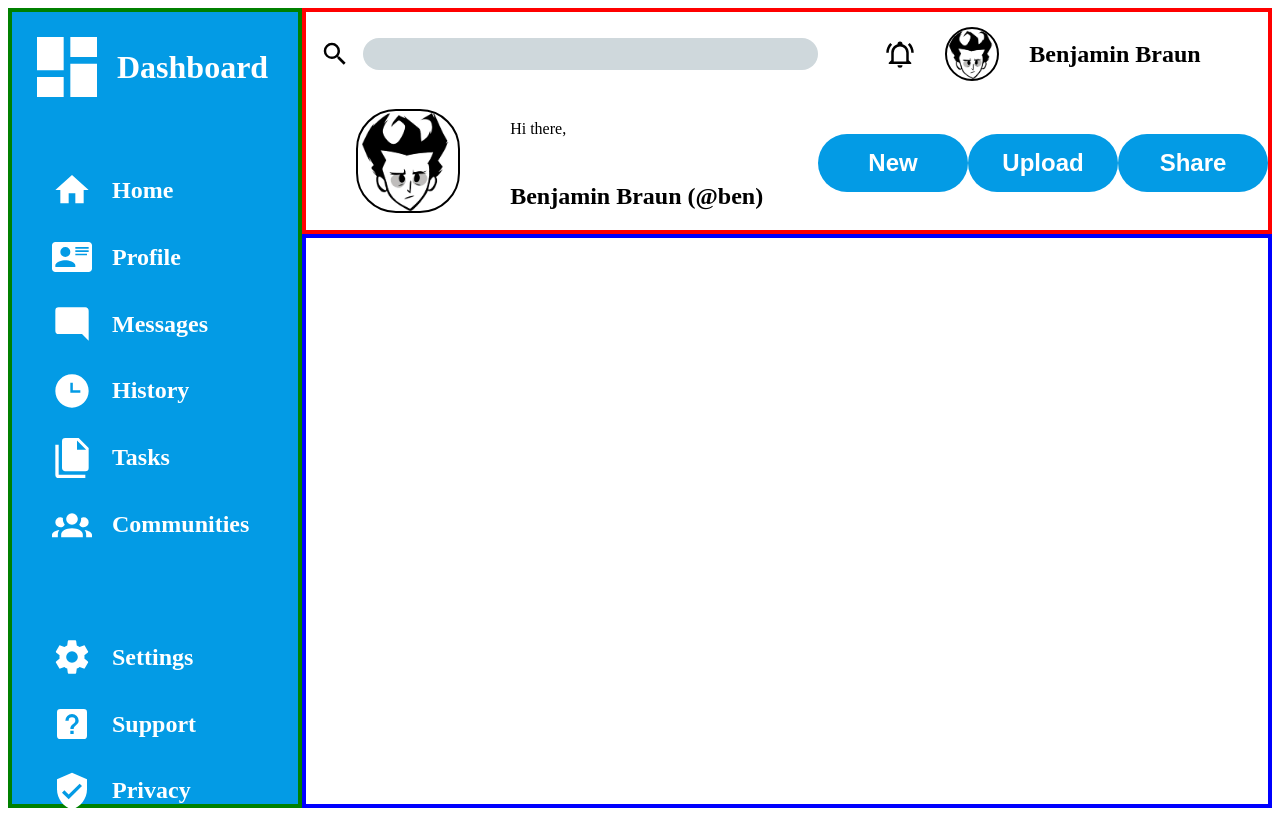
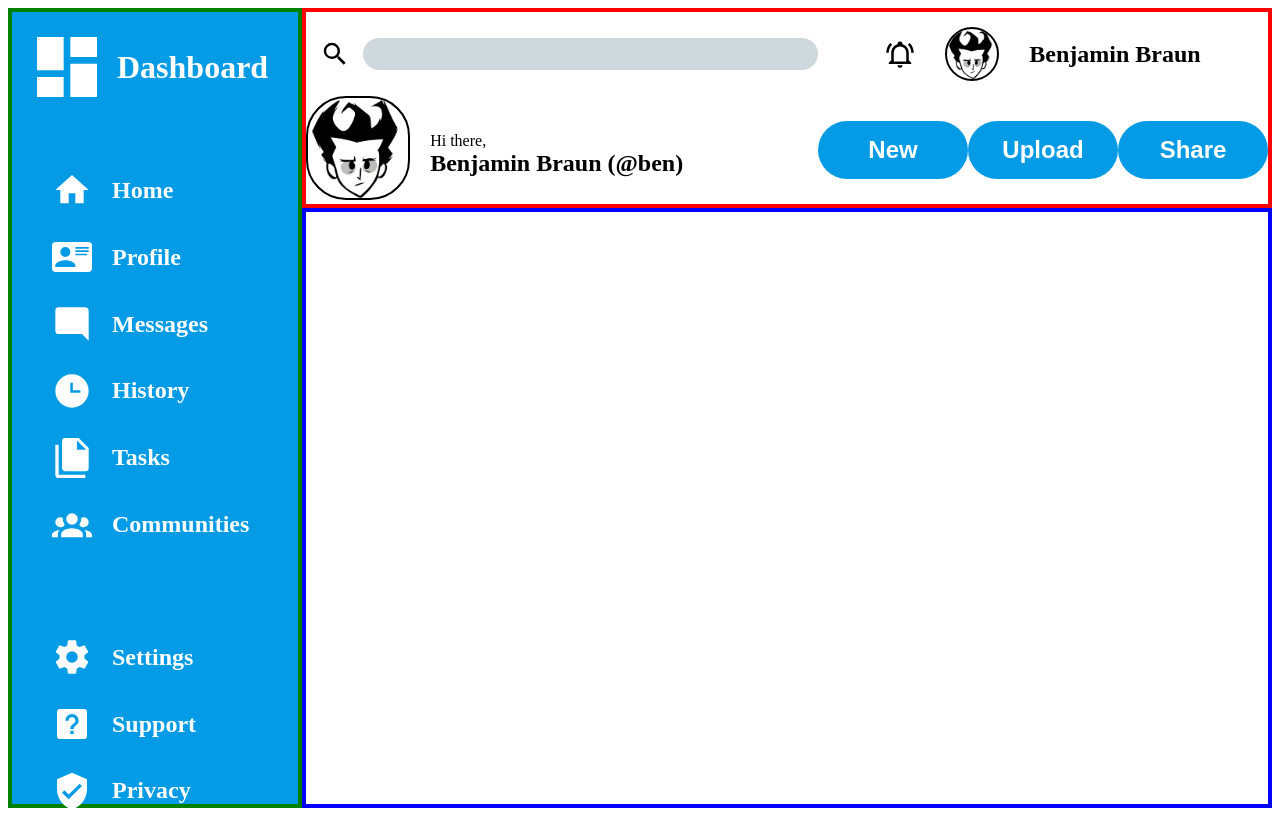
Before and after one commit to firepeashooter/admin-dashboard, a plain HTML site: page index.html in a window 1280 px wide. Drawn offline with Linux system fonts and the light colour scheme.

Commit message:
Style User Greeting

```diff
--- a/index.html
+++ b/index.html
@@ -36,7 +36,7 @@
 
                 <div class="username">
 
-                    <h2>Benjamin Braun (@ben)</h2>
+                    <h2 class="user">Benjamin Braun (@ben)</h2>
 
                 </div>
 
--- a/styles.css
+++ b/styles.css
@@ -45,7 +45,7 @@ li{
     grid-column: 1 / 2;
 
     display: grid;
-    grid-template: 1fr 1fr / 1fr 2fr;
+    grid-template: 1fr 1fr / 0.5fr 2fr;
     justify-items: start;
     align-items: center;
 }
@@ -54,6 +54,8 @@ li{
     grid-row:1 / 3;
     grid-column: 1 / 2;
 
+    justify-self: end;
+
 
 }
 
@@ -61,16 +63,21 @@ li{
     grid-row: 1 / 2;
     grid-column: 2 / 3;
 
+    align-self: end;
 }
 
-.greeting{
+.greeting, .user{
     padding: 0;
     margin: 0;
+
+    padding-left: 20px;
 }
 
 .username{
     grid-row: 2 / 3;
     grid-column: 2 / 3;
+
+    align-self: start;
 
 }
 
@@ -100,13 +107,11 @@ li{
 }
 
 .pfp--big{
-
     border-radius: 40px;
     height: 100px;
     width: 100px;
     border: 2px solid black;
-    margin-left: 50px;
-    margin-right: 50px;
+    justify-self: end;
 }
 
 .buttons{
```
